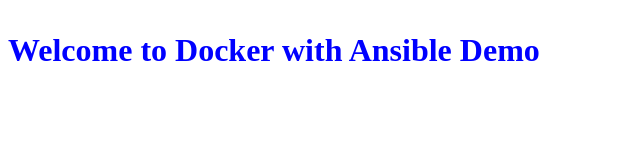
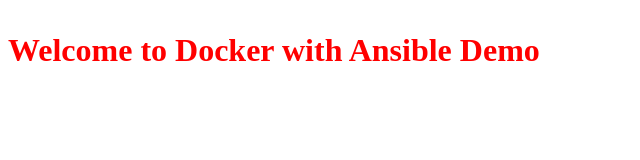
Before and after one commit to sidsingh27/docker-ansible, a plain HTML site: page site/index.html in a window 1280 px wide. Shown: the whole page, without its empty margins (0-640 px from the left). Drawn offline with Linux system fonts and the light colour scheme.

Commit message:
Update index.html

```diff
--- a/site/index.html
+++ b/site/index.html
@@ -7,7 +7,7 @@
 
 <body>
 
-  <h1><p><font color="blue">Welcome to Docker with Ansible Demo</font></p></h1>
+  <h1><p><font color="red">Welcome to Docker with Ansible Demo</font></p></h1>
 
 </body>
 </html>
```
